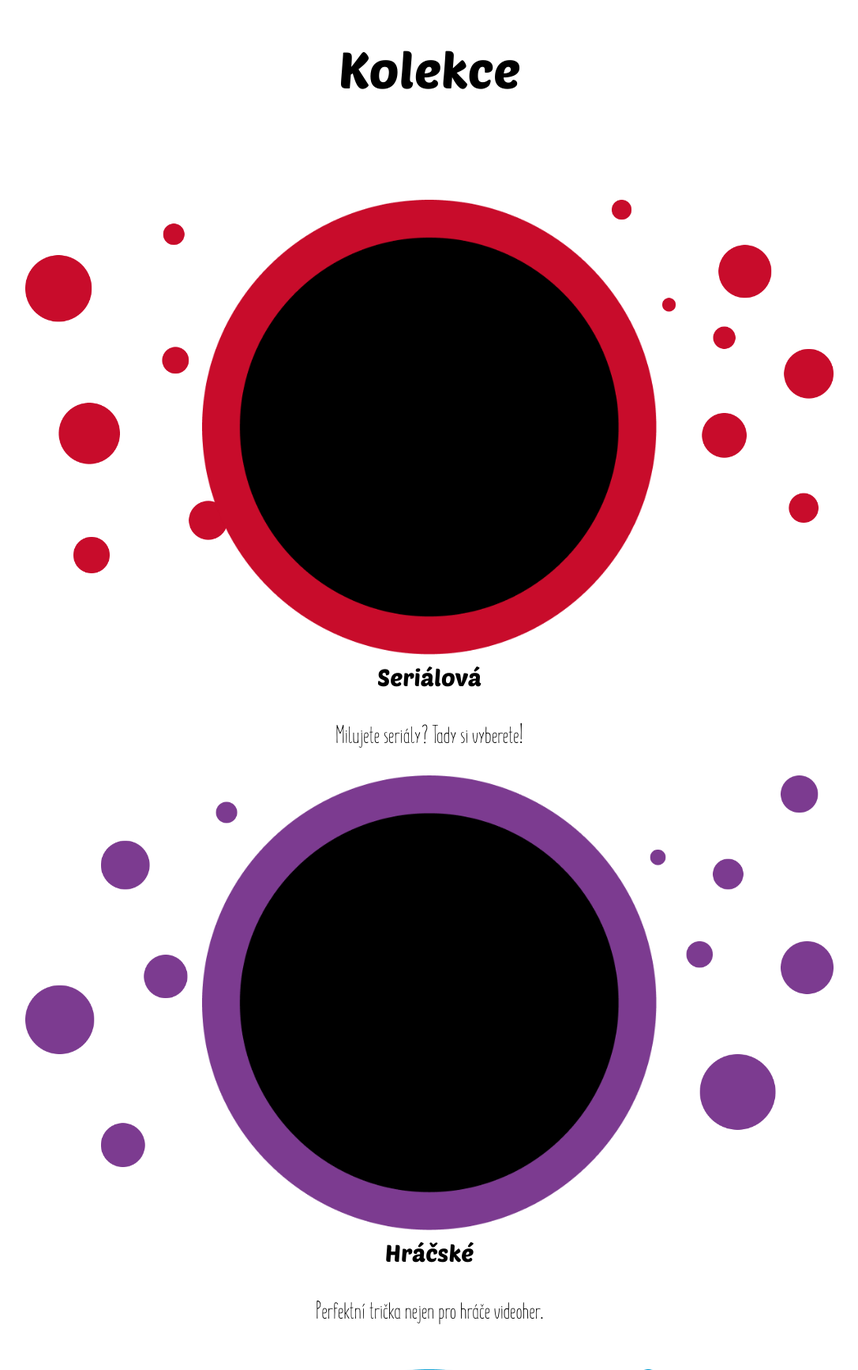
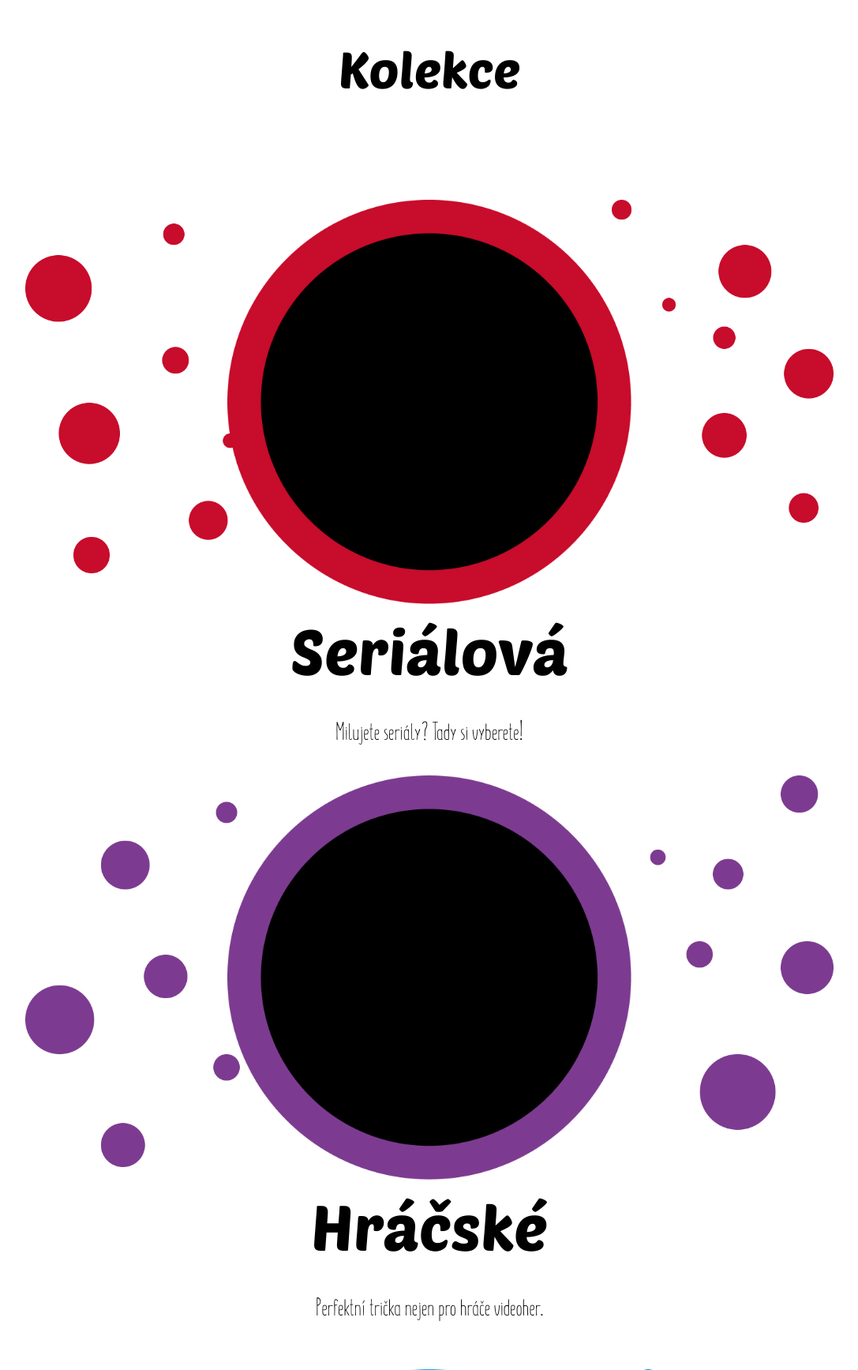
Before and after one commit to Rtizie/refacto-eshop, a Flask app: page /kolekce in a window 1280 px wide. Shown: the part 58-1793 px from the top of the page at 79% size, without its empty margins (96-1183 px from the left). Run offline with Flask 2, Linux system fonts and the light colour scheme; style sheets or scripts are compiled from the project's sources.

Commit message:
Fix Kolekce

```diff
--- a/app/static/css/kolekce.css
+++ b/app/static/css/kolekce.css
@@ -10,11 +10,12 @@ h1 {
   width: 100%;
   position: absolute; }
   .middle-bubble img {
-    width: 72vmin; }
+    width: 64vmin; }
   .middle-bubble h2 {
-    font-family: 'PoetsenOne'; }
+    font-family: 'PoetsenOne';
+    font-size: 10vh; }
   .middle-bubble p {
-    font-size: xx-large; }
+    font-size: 4vh; }
 
 .outside-bubble {
   width: 80%; }
--- a/app/static/scss/kolekce.scss
+++ b/app/static/scss/kolekce.scss
@@ -13,14 +13,15 @@ h1{
     width: 100%;
     position: absolute;
     img{
-        width:72vmin;
+        width:64vmin;
 
     }
     h2{
         font-family: 'PoetsenOne';
+        font-size: 10vh;
     }
     p{
-        font-size: xx-large;
+        font-size: 4vh;
     }
 }
 .outside-bubble{
```
